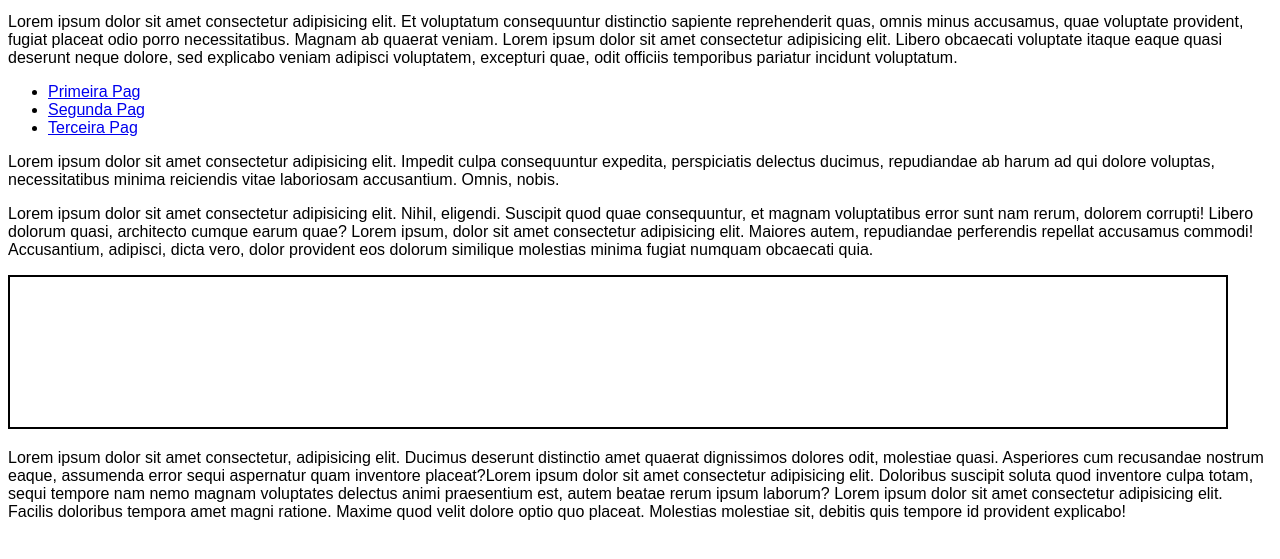
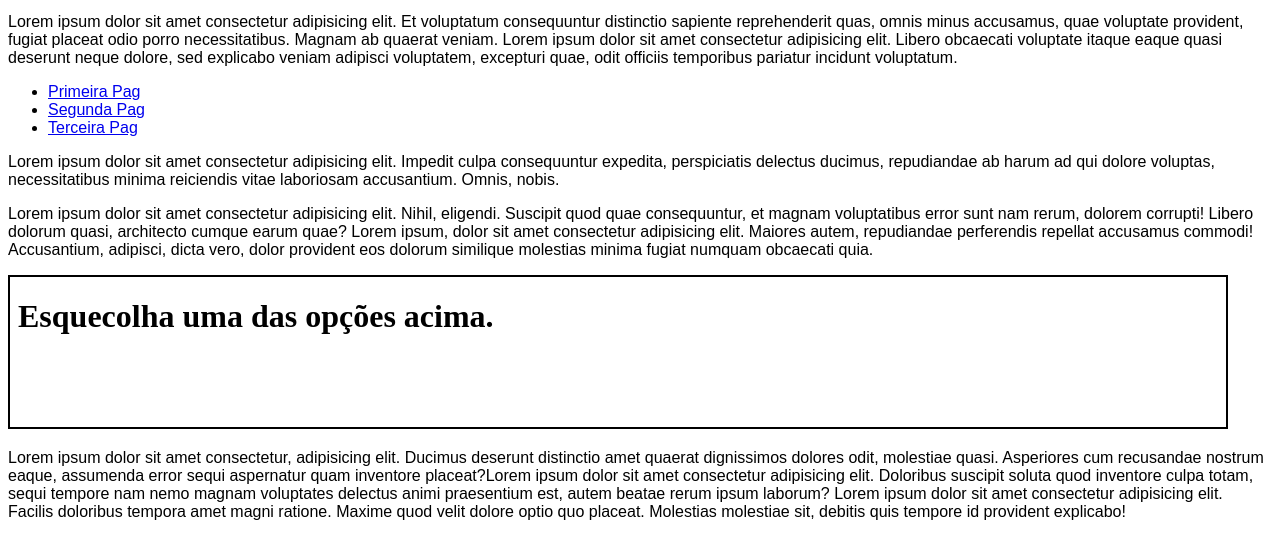
Before and after one commit to CARLOSGC07/html-css, a plain HTML site: page exercicios/ex024/iframe003.html in a window 1280 px wide. Shown: the part 137-696 px from the top of the page. Drawn offline with Linux system fonts and the light colour scheme.

Commit message:
exercico de iframe

```diff
--- a/exercicios/ex024/iframe003.html
+++ b/exercicios/ex024/iframe003.html
@@ -34,7 +34,7 @@
 
     <p>Lorem ipsum dolor sit amet consectetur adipisicing elit. Nihil, eligendi. Suscipit quod quae consequuntur, et magnam voluptatibus error sunt nam rerum, dolorem corrupti! Libero dolorum quasi, architecto cumque earum quae? Lorem ipsum, dolor sit amet consectetur adipisicing elit. Maiores autem, repudiandae perferendis repellat accusamus commodi! Accusantium, adipisci, dicta vero, dolor provident eos dolorum similique molestias minima fugiat numquam obcaecati quia.</p>
 
-    <iframe id="tela" name="frame" src="">
+    <iframe id="tela" name="frame" srcdoc="<h1> Esquecolha uma das opções acima.</h1>">
 
         <p>Infelizmente seu navegador não e compativel com este recurso</p>
 
```
